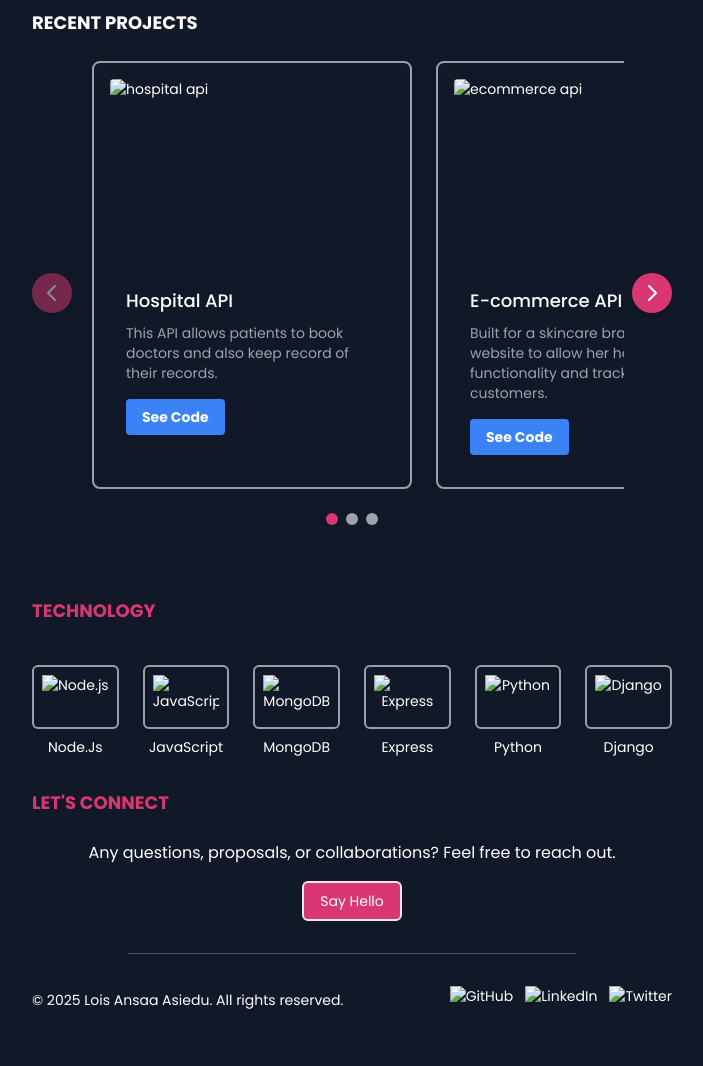
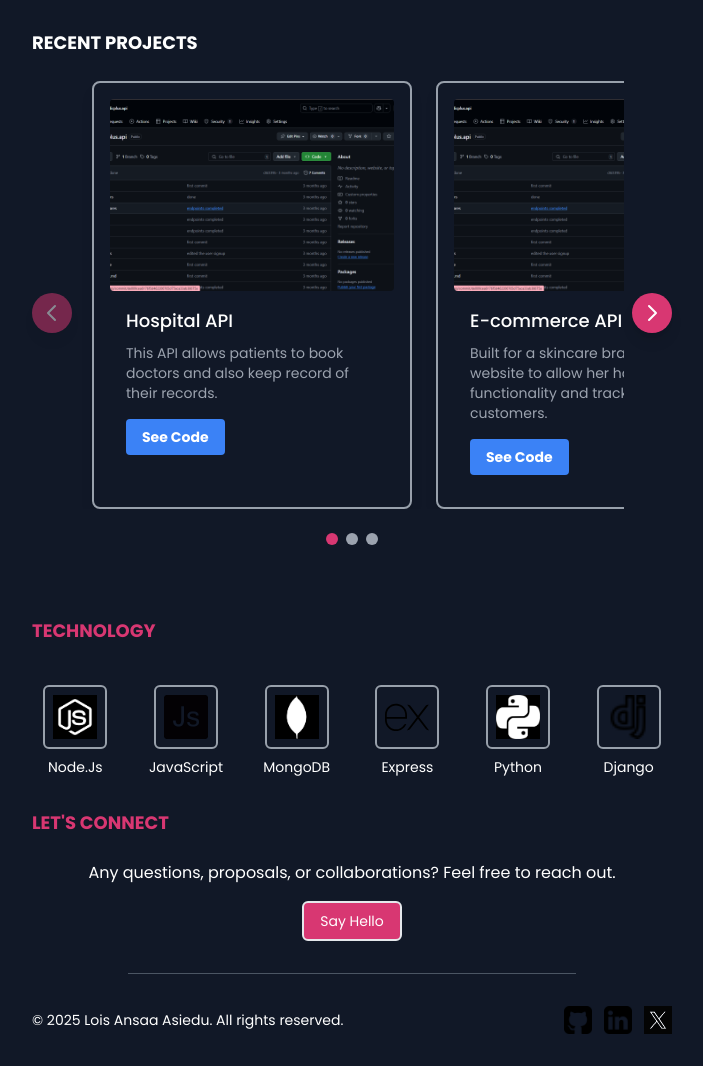
Before and after one commit to loisansaa/backend_portfolio, a plain HTML site: page index.html in a window 1280 px wide. Shown: the part 511-1577 px from the top of the page, without its empty margins (288-991 px from the left). Drawn offline with nearby package versions, Linux system fonts and the light colour scheme; the site is published under a folder, as on GitHub Pages, so addresses that start at the root find nothing.

Commit message:
completed portfolio

```diff
--- a/index.html
+++ b/index.html
@@ -6,7 +6,7 @@
   <title>Lois Ansaa Asiedu</title>
   <script src="https://cdn.tailwindcss.com"></script>
   <link href="https://fonts.googleapis.com/css2?family=Poppins:ital,wght@0,100;0,200;0,300;0,400;0,500;0,600;0,700;0,800;0,900;1,100;1,200;1,300;1,400;1,500;1,600;1,700;1,800;1,900&display=swap" rel="stylesheet">
-  <link rel="shortcut icon" href="/assets/image.png" type="image/x-icon">
+  <link rel="shortcut icon" href="./assets/image.png" type="image/x-icon">
   <style>
     /* Additional styles for smooth scrolling */
     .dot:hover {
@@ -48,15 +48,15 @@
       <h5 class="text-gray-400">Accra, Ghana</h5>
      </div>
       <div class="mb-6 md:mb-0">
-        <img class="h-16 md:h-20 mx-auto md:mx-0" src="/assets/try3.png" alt="Profile">
+        <img class="h-16 md:h-20 mx-auto md:mx-0" src="./assets/try3.png" alt="Profile">
       </div>
     </div>
     <div class="flex flex-col sm:flex-row gap-3 items-center justify-center md:justify-start">
         <button class="border-2 border-solid bg-[#d83772] hover:bg-[#b8305f] pt-2 pb-2 px-4 rounded-md transition-colors duration-200">Resume</button>
         <div class="flex gap-3 items-center">
-          <img class="h-6 md:h-7 cursor-pointer hover:opacity-80 transition-opacity" src="/assets/github-sign.png" alt="GitHub" onclick="window.open('https://github.com/Loisina', '_blank')">
-          <img class="h-6 md:h-7 cursor-pointer hover:opacity-80 transition-opacity" src="/assets/linkedin-sign.png" alt="LinkedIn" onclick="window.open('https://www.linkedin.com/in/lois593/', '_blank')">
-          <img class="h-6 md:h-7 cursor-pointer hover:opacity-80 transition-opacity" src="/assets/twitter.svg" alt="Twitter" onclick="window.open('https://x.com/AnsaaAsiedu', '_blank')">
+          <img class="h-6 md:h-7 cursor-pointer hover:opacity-80 transition-opacity" src="./assets/github-sign.png" alt="GitHub" onclick="window.open('https://github.com/Loisina', '_blank')">
+          <img class="h-6 md:h-7 cursor-pointer hover:opacity-80 transition-opacity" src="./assets/linkedin-sign.png" alt="LinkedIn" onclick="window.open('https://www.linkedin.com/in/lois593/', '_blank')">
+          <img class="h-6 md:h-7 cursor-pointer hover:opacity-80 transition-opacity" src="./assets/twitter.svg" alt="Twitter" onclick="window.open('https://x.com/AnsaaAsiedu', '_blank')">
         </div>
     </div>
   </section>
@@ -109,7 +109,7 @@
             <div class="flex-shrink-0 w-full sm:w-80 mx-0 sm:mx-3 mb-6 sm:mb-0">
               <div class="bg-[#111827] rounded-lg overflow-hidden shadow-lg border-2 border-[#98A0AB] p-3 sm:p-4 h-full">
                 <div class="relative">
-                    <img class="w-full h-32 sm:h-48 object-cover rounded" src="/assets/medicplus.png" alt="hospital api">
+                    <img class="w-full h-32 sm:h-48 object-cover rounded" src="./assets/medicplus.png" alt="hospital api">
                 </div>
                 <div class="p-3 sm:p-4">
                     <h3 class="text-base sm:text-lg font-medium mb-2">Hospital API</h3>
@@ -127,7 +127,7 @@
             <div class="flex-shrink-0 w-full sm:w-80 mx-0 sm:mx-3 mb-6 sm:mb-0">
               <div class="bg-[#111827] rounded-lg overflow-hidden shadow-lg border-2 border-[#98A0AB] p-3 sm:p-4 h-full">
                 <div class="relative">
-                    <img class="w-full h-32 sm:h-48 object-cover rounded" src="/assets/medicplus.png" alt="ecommerce api">
+                    <img class="w-full h-32 sm:h-48 object-cover rounded" src="./assets/medicplus.png" alt="ecommerce api">
                 </div>
                 <div class="p-3 sm:p-4">
                     <h3 class="text-base sm:text-lg font-medium mb-2">E-commerce API</h3>
@@ -145,7 +145,7 @@
             <div class="flex-shrink-0 w-full sm:w-80 mx-0 sm:mx-3 mb-6 sm:mb-0">
               <div class="bg-[#111827] rounded-lg overflow-hidden shadow-lg border-2 border-[#98A0AB] p-3 sm:p-4 h-full">
                 <div class="relative">
-                    <img class="w-full h-32 sm:h-48 object-cover rounded" src="/assets/library.png" alt="library api">
+                    <img class="w-full h-32 sm:h-48 object-cover rounded" src="./assets/library.png" alt="library api">
                 </div>
                 <div class="p-3 sm:p-4">
                     <h3 class="text-base sm:text-lg font-medium mb-2">Library API</h3>
@@ -163,7 +163,7 @@
             <div class="flex-shrink-0 w-full sm:w-80 mx-0 sm:mx-3 mb-6 sm:mb-0">
               <div class="bg-[#111827] rounded-lg overflow-hidden shadow-lg border-2 border-[#98A0AB] p-3 sm:p-4 h-full">
                 <div class="relative">
-                    <img class="w-full h-32 sm:h-48 object-cover rounded" src="/assets/advert.png" alt="advert api">
+                    <img class="w-full h-32 sm:h-48 object-cover rounded" src="./assets/advert.png" alt="advert api">
                 </div>
                 <div class="p-3 sm:p-4">
                     <h3 class="text-base sm:text-lg font-medium mb-2">Advert API</h3>
@@ -181,7 +181,7 @@
             <div class="flex-shrink-0 w-full sm:w-80 mx-0 sm:mx-3 mb-6 sm:mb-0">
               <div class="bg-[#111827] rounded-lg overflow-hidden shadow-lg border-2 border-[#98A0AB] p-3 sm:p-4 h-full">
                 <div class="relative">
-                    <img class="w-full h-32 sm:h-48 object-cover rounded" src="/assets/medicplus.png" alt="blog api">
+                    <img class="w-full h-32 sm:h-48 object-cover rounded" src="./assets/medicplus.png" alt="blog api">
                 </div>
                 <div class="p-3 sm:p-4">
                     <h3 class="text-base sm:text-lg font-medium mb-2">Blog API</h3>
@@ -213,27 +213,27 @@
     <h3 class="font-bold pb-6 md:pb-10 pt-6 md:pt-10 text-[#d83772] text-base md:text-lg">TECHNOLOGY</h3>
     <div class="grid grid-cols-2 sm:grid-cols-3 md:grid-cols-4 lg:grid-cols-6 gap-4 md:gap-6">
       <div class="text-center">
-        <img class="border-2 border-solid border-[#98A0AB] rounded-md p-2 h-14 md:h-16 mx-auto" src="/assets/node.png" alt="Node.js">
+        <img class="border-2 border-solid border-[#98A0AB] rounded-md p-2 h-14 md:h-16 mx-auto" src="./assets/node.png" alt="Node.js">
         <p class="mt-2 text-xs md:text-sm">Node.Js</p>
       </div>
       <div class="text-center">
-        <img class="border-2 border-solid border-[#98A0AB] rounded-md p-2 h-14 md:h-16 mx-auto" src="/assets/java-script-logo.png" alt="JavaScript">
+        <img class="border-2 border-solid border-[#98A0AB] rounded-md p-2 h-14 md:h-16 mx-auto" src="./assets/java-script-logo.png" alt="JavaScript">
         <p class="mt-2 text-xs md:text-sm">JavaScript</p>
       </div>
       <div class="text-center">
-        <img class="border-2 border-solid border-[#98A0AB] rounded-md p-2 h-14 md:h-16 mx-auto" src="/assets/mongodb.png" alt="MongoDB">
+        <img class="border-2 border-solid border-[#98A0AB] rounded-md p-2 h-14 md:h-16 mx-auto" src="./assets/mongodb.png" alt="MongoDB">
         <p class="mt-2 text-xs md:text-sm">MongoDB</p>
       </div>
       <div class="text-center">
-        <img class="border-2 border-solid border-[#98A0AB] rounded-md p-2 h-14 md:h-16 mx-auto" src="/assets/icons8-express-js.svg" alt="Express">
+        <img class="border-2 border-solid border-[#98A0AB] rounded-md p-2 h-14 md:h-16 mx-auto" src="./assets/icons8-express-js.svg" alt="Express">
         <p class="mt-2 text-xs md:text-sm">Express</p>
       </div>
       <div class="text-center">
-        <img class="border-2 border-solid border-[#98A0AB] rounded-md p-2 h-14 md:h-16 mx-auto" src="/assets/python.png" alt="Python">
+        <img class="border-2 border-solid border-[#98A0AB] rounded-md p-2 h-14 md:h-16 mx-auto" src="./assets/python.png" alt="Python">
         <p class="mt-2 text-xs md:text-sm">Python</p>
       </div>
       <div class="text-center">
-        <img class="border-2 border-solid border-[#98A0AB] rounded-md p-2 h-14 md:h-16 mx-auto" src="/assets/icons8-django-24.png" alt="Django">
+        <img class="border-2 border-solid border-[#98A0AB] rounded-md p-2 h-14 md:h-16 mx-auto" src="./assets/icons8-django-24.png" alt="Django">
         <p class="mt-2 text-xs md:text-sm">Django</p>
       </div>
     </div>
@@ -253,9 +253,9 @@
   <footer class="flex flex-col sm:flex-row justify-between items-center mt-8 mb-8 px-4 md:px-8 lg:px-16 text-xs md:text-sm gap-4 sm:gap-0">
     <p class="text-center sm:text-left">&copy; 2025 Lois Ansaa Asiedu. All rights reserved.</p>
     <div class="flex gap-3">
-      <img class="h-6 md:h-7 cursor-pointer hover:opacity-80 transition-opacity" src="/assets/github-sign.png" alt="GitHub" onclick="window.open('https://github.com/Loisina', '_blank')" >
-      <img class="h-6 md:h-7 cursor-pointer hover:opacity-80 transition-opacity" src="/assets/linkedin-sign.png" alt="LinkedIn"onclick="window.open('https://www.linkedin.com/in/lois593/', '_blank')">
-      <img class="h-6 md:h-7 cursor-pointer hover:opacity-80 transition-opacity" src="/assets/twitter.svg" alt="Twitter" onclick="window.open('https://x.com/AnsaaAsiedu', '_blank')">
+      <img class="h-6 md:h-7 cursor-pointer hover:opacity-80 transition-opacity" src="./assets/github-sign.png" alt="GitHub" onclick="window.open('https://github.com/Loisina', '_blank')" >
+      <img class="h-6 md:h-7 cursor-pointer hover:opacity-80 transition-opacity" src="./assets/linkedin-sign.png" alt="LinkedIn"onclick="window.open('https://www.linkedin.com/in/lois593/', '_blank')">
+      <img class="h-6 md:h-7 cursor-pointer hover:opacity-80 transition-opacity" src="./assets/twitter.svg" alt="Twitter" onclick="window.open('https://x.com/AnsaaAsiedu', '_blank')">
     </div>
   </footer>
 
```
